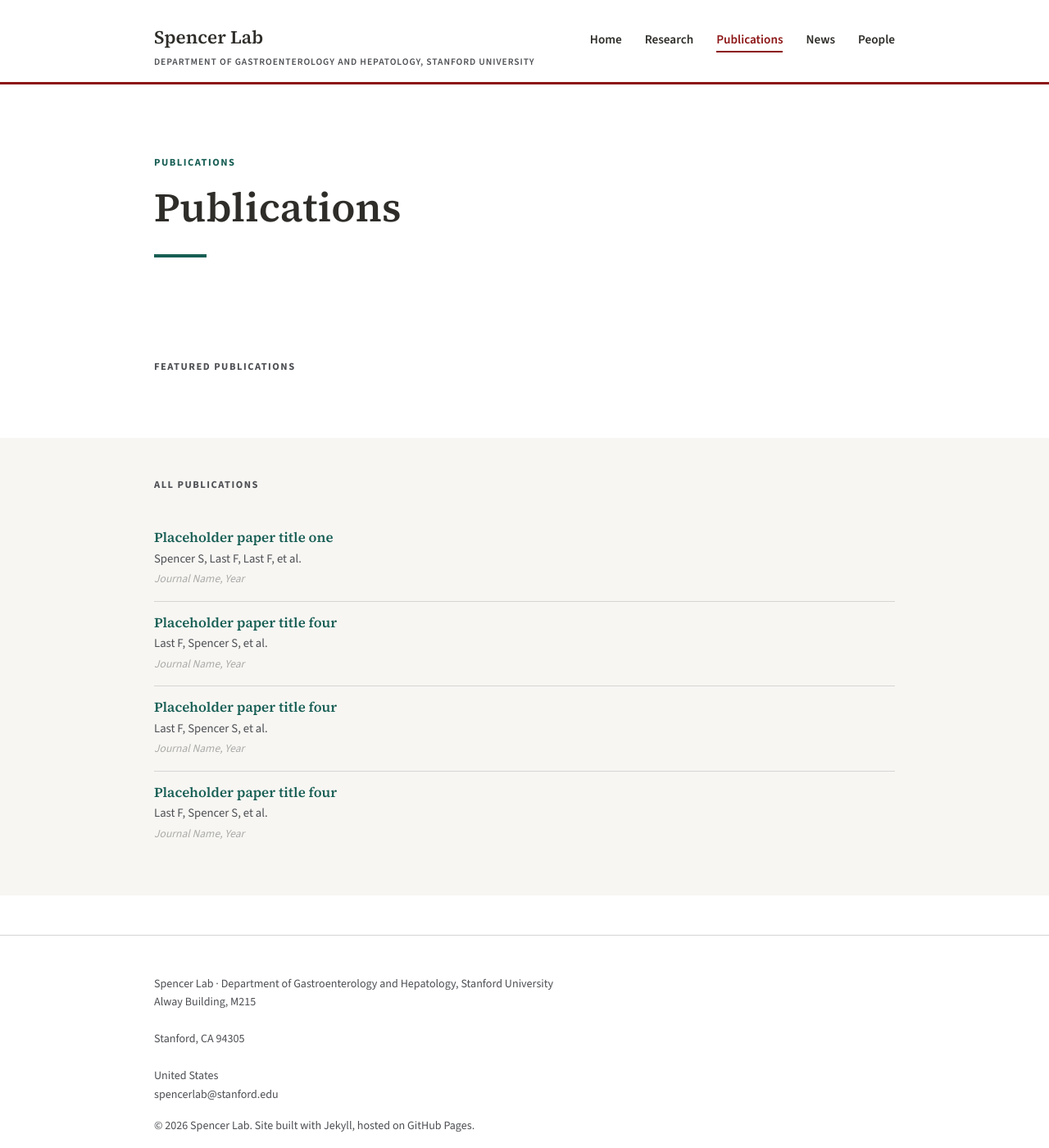
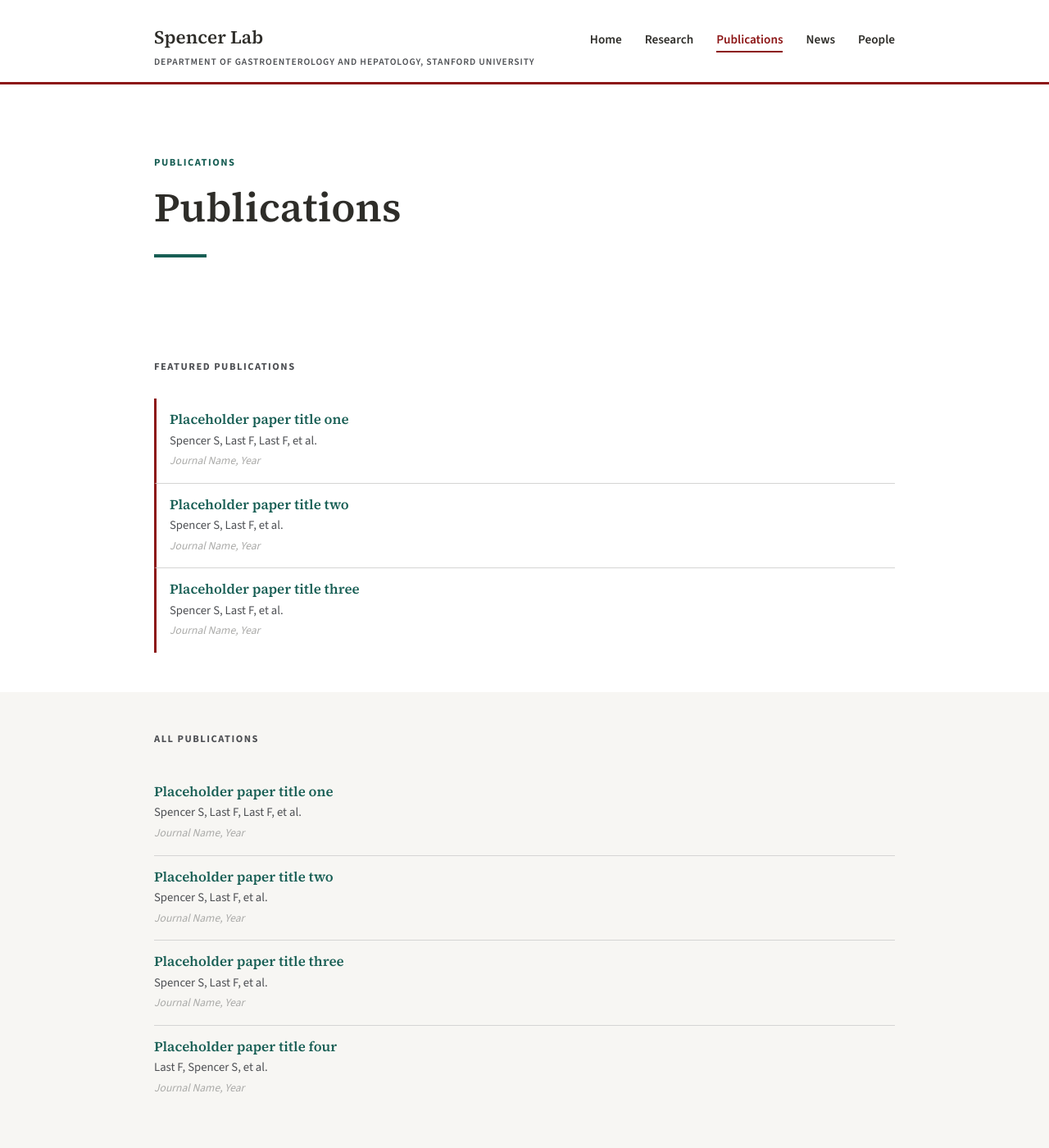
Before and after one commit to gargollo/spencer_lab, a Jekyll site: the page built from publications/index.html, in a window 1280 px wide and 1400 px high. Shown: the whole window at 82% size. Built offline with Jekyll 4.4.1, drawn with Linux system fonts in a browser that asks for light colours.

Commit message:
Revert "Update publications.yml"
This reverts commit b61775604142e2c57c56f927548298c6bfea3bee.

```diff
--- a/_data/publications.yml
+++ b/_data/publications.yml
@@ -6,22 +6,22 @@
   authors: "Spencer S, Last F, Last F, et al."
   journal: "Journal Name, Year"
   link: "https://doi.org/xxxxx"
-  featured: false
+  featured: true
+
+- title: "Placeholder paper title two"
+  authors: "Spencer S, Last F, et al."
+  journal: "Journal Name, Year"
+  link: "https://doi.org/xxxxx"
+  featured: true
+
+- title: "Placeholder paper title three"
+  authors: "Spencer S, Last F, et al."
+  journal: "Journal Name, Year"
+  link: "https://doi.org/xxxxx"
+  featured: true
 
 - title: "Placeholder paper title four"
   authors: "Last F, Spencer S, et al."
   journal: "Journal Name, Year"
   link: "https://doi.org/xxxxx"
   featured: false
-
-- title: "Placeholder paper title four"
-  authors: "Last F, Spencer S, et al."
-  journal: "Journal Name, Year"
-  link: "https://doi.org/xxxxx"
-  featured: false
-
-- title: "Placeholder paper title four"
-  authors: "Last F, Spencer S, et al."
-  journal: "Journal Name, Year"
-  link: "https://doi.org/xxxxx"
-  featured: false
```
